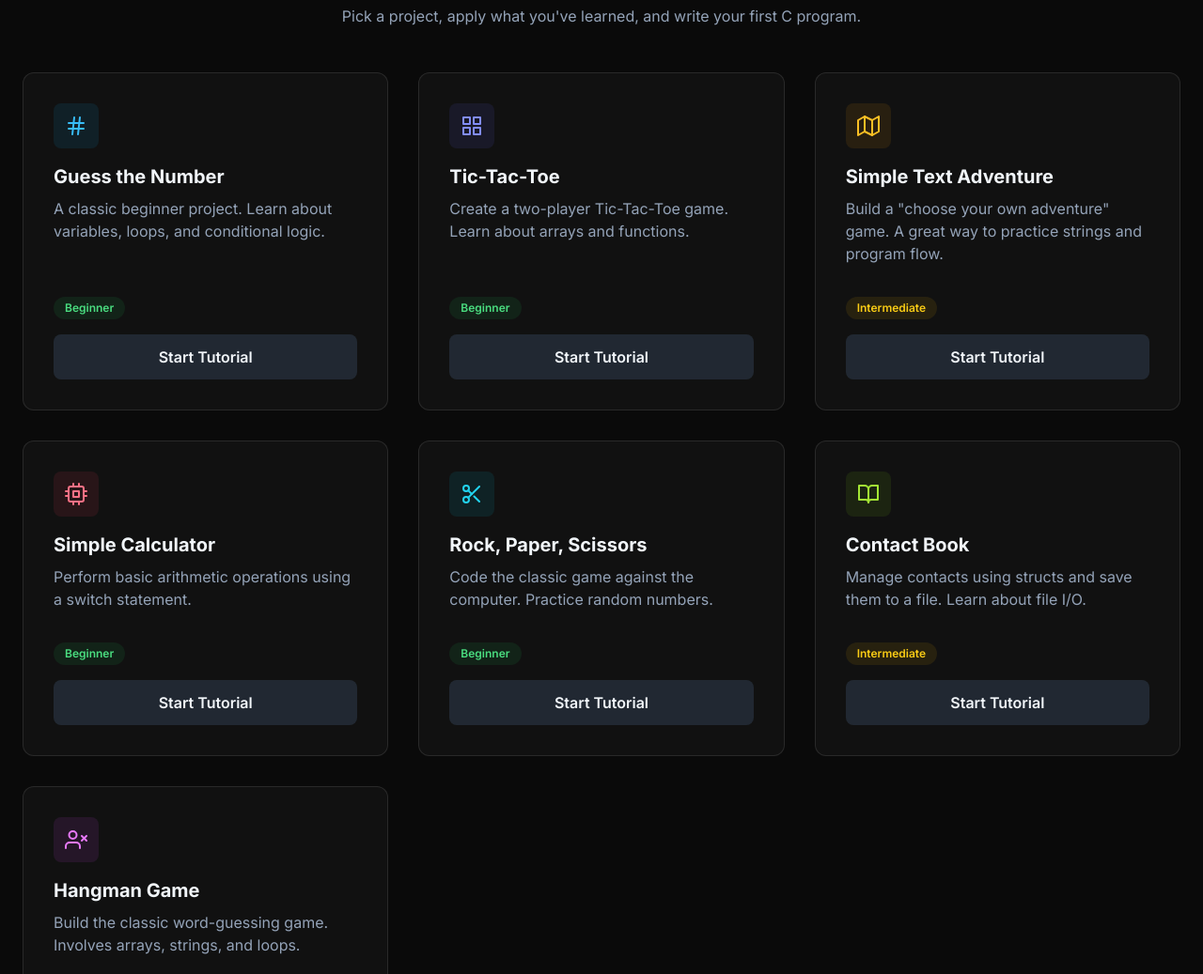
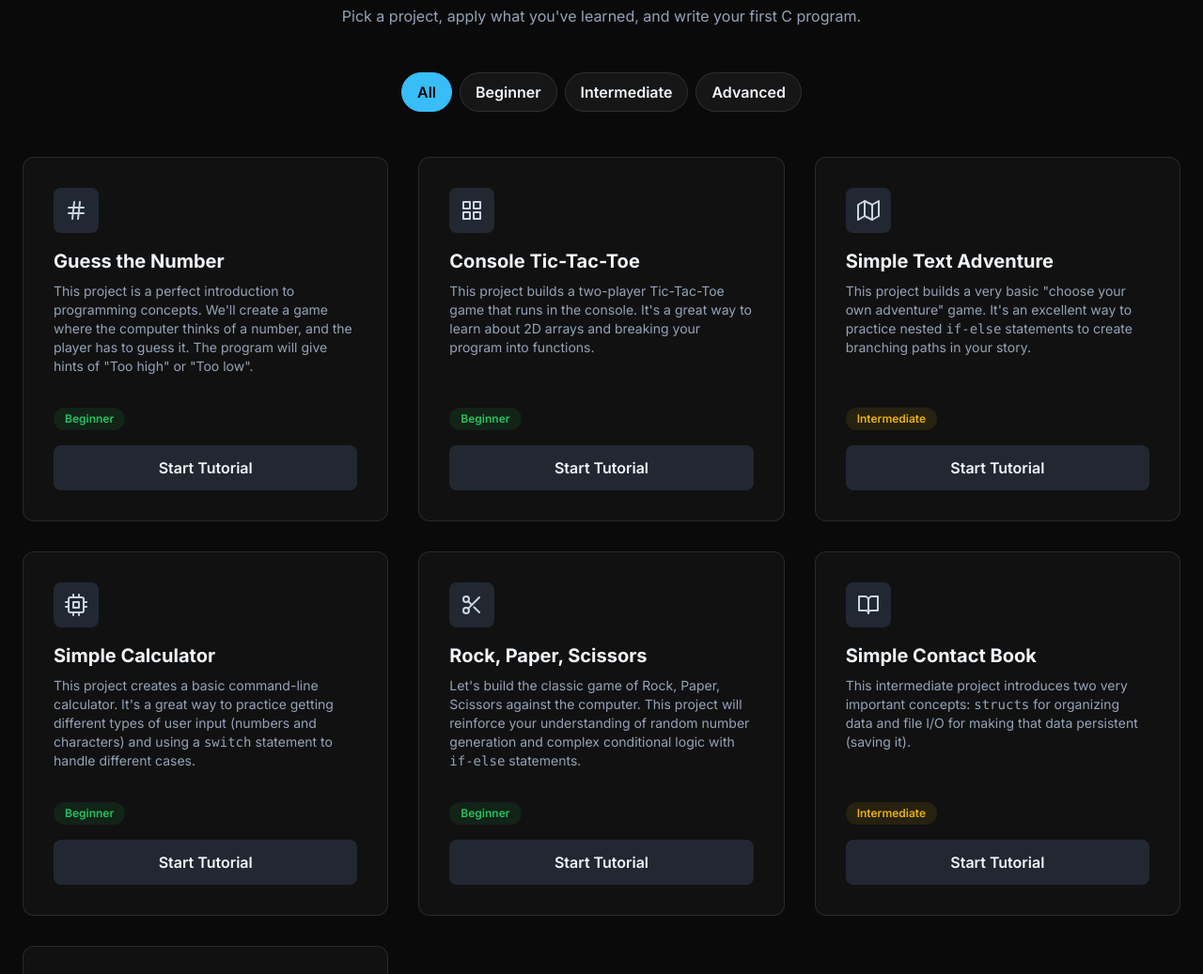
Before and after one commit to justbehrad/justbehrad.github.io, a plain HTML site: page index.html in a window 1280 px wide. Shown: the part 1181-2218 px from the top of the page at 94% size. Drawn offline with nearby package versions, Linux system fonts and the light colour scheme.

Commit message:
Update index.html

```diff
--- a/index.html
+++ b/index.html
@@ -90,6 +90,23 @@
             margin-bottom: 1rem;
             line-height: 1.75;
         }
+        .sort-btn {
+            background-color: rgba(255, 255, 255, 0.05);
+            border: 1px solid rgba(255, 255, 255, 0.1);
+            transition: all 0.2s ease;
+        }
+        .sort-btn.active {
+            background-color: #38bdf8;
+            color: #0a0a0a;
+            border-color: #38bdf8;
+        }
+        .sort-btn:hover:not(.active) {
+            background-color: rgba(255, 255, 255, 0.1);
+        }
+        /* Difficulty Tag Colors */
+        .difficulty-beginner { background-color: rgba(34, 197, 94, 0.1); color: #22c55e; }
+        .difficulty-intermediate { background-color: rgba(234, 179, 8, 0.1); color: #eab308; }
+        .difficulty-advanced { background-color: rgba(239, 68, 68, 0.1); color: #ef4444; }
     </style>
 </head>
 <body dir="ltr">
@@ -180,88 +197,25 @@
                         <p class="lang en text-slate-400 mt-2">Pick a project, apply what you've learned, and write your first C program.</p>
                         <p class="lang fa hidden text-slate-400 mt-2">یک پروژه انتخاب کنید، آموخته‌های خود را به کار ببرید و اولین برنامه C خود را بنویسید.</p>
                     </div>
-                    <div class="grid grid-cols-1 md:grid-cols-2 lg:grid-cols-3 gap-8">
-                        <div class="card-bg rounded-xl p-8 flex flex-col">
-                            <div class="flex-grow">
-                                <div class="w-12 h-12 mb-4 bg-sky-500/10 text-sky-400 rounded-lg flex items-center justify-center"><i data-feather="hash"></i></div>
-                                <h3 class="text-xl font-bold mb-2"><span class="lang en">Guess the Number</span><span class="lang fa hidden">حدس عدد</span></h3>
-                                <p class="text-slate-400 mb-4"><span class="lang en">A classic beginner project. Learn about variables, loops, and conditional logic.</span><span class="lang fa hidden">یک پروژه کلاسیک برای مبتدیان. با متغیرها، حلقه‌ها و منطق شرطی آشنا شوید.</span></p>
+
+                    <!-- Sorting Buttons -->
+                    <div class="flex justify-center flex-wrap gap-2 mb-12">
+                        <button class="sort-btn active px-4 py-2 rounded-full font-semibold" data-difficulty="all">
+                            <span class="lang en">All</span><span class="lang fa hidden">همه</span>
+                        </button>
+                        <button class="sort-btn px-4 py-2 rounded-full font-semibold" data-difficulty="beginner">
+                            <span class="lang en">Beginner</span><span class="lang fa hidden">مبتدی</span>
+                        </button>
+                        <button class="sort-btn px-4 py-2 rounded-full font-semibold" data-difficulty="intermediate">
+                            <span class="lang en">Intermediate</span><span class="lang fa hidden">متوسط</span>
+                        </button>
+                        <button class="sort-btn px-4 py-2 rounded-full font-semibold" data-difficulty="advanced">
+                            <span class="lang en">Advanced</span><span class="lang fa hidden">پیشرفته</span>
+                        </button>
                     </div>
-                            <div class="mt-4">
-                                <span class="inline-block bg-green-500/10 text-green-400 text-xs font-semibold px-3 py-1 rounded-full mb-4"><span class="lang en">Beginner</span><span class="lang fa hidden">مبتدی</span></span>
-                                <button data-project="guess-the-number" class="tutorial-btn w-full text-center font-semibold py-3 bg-slate-700/50 hover:bg-slate-700 rounded-lg transition-colors"><span class="lang en">Start Tutorial</span><span class="lang fa hidden">شروع آموزش</span></button>
-                            </div>
-                        </div>
-                        <div class="card-bg rounded-xl p-8 flex flex-col">
-                             <div class="flex-grow">
-                                <div class="w-12 h-12 mb-4 bg-indigo-500/10 text-indigo-400 rounded-lg flex items-center justify-center"><i data-feather="grid"></i></div>
-                                <h3 class="text-xl font-bold mb-2"><span class="lang en">Tic-Tac-Toe</span><span class="lang fa hidden">دوز (XO)</span></h3>
-                                <p class="text-slate-400 mb-4"><span class="lang en">Create a two-player Tic-Tac-Toe game. Learn about arrays and functions.</span><span class="lang fa hidden">یک بازی دوز دو نفره بسازید. با آرایه‌ها و توابع آشنا شوید.</span></p>
-                            </div>
-                            <div class="mt-4">
-                                 <span class="inline-block bg-green-500/10 text-green-400 text-xs font-semibold px-3 py-1 rounded-full mb-4"><span class="lang en">Beginner</span><span class="lang fa hidden">مبتدی</span></span>
-                                 <button data-project="tic-tac-toe" class="tutorial-btn w-full text-center font-semibold py-3 bg-slate-700/50 hover:bg-slate-700 rounded-lg transition-colors"><span class="lang en">Start Tutorial</span><span class="lang fa hidden">شروع آموزش</span></button>
-                            </div>
-                        </div>
-                        <div class="card-bg rounded-xl p-8 flex flex-col">
-                             <div class="flex-grow">
-                                <div class="w-12 h-12 mb-4 bg-amber-500/10 text-amber-400 rounded-lg flex items-center justify-center"><i data-feather="map"></i></div>
-                                <h3 class="text-xl font-bold mb-2"><span class="lang en">Simple Text Adventure</span><span class="lang fa hidden">ماجراجویی متنی ساده</span></h3>
-                                <p class="text-slate-400 mb-4"><span class="lang en">Build a "choose your own adventure" game. A great way to practice strings and program flow.</span><span class="lang fa hidden">یک بازی "ماجراجویی خودت را انتخاب کن" بسازید. راهی عالی برای تمرین رشته‌ها و جریان برنامه.</span></p>
-                            </div>
-                            <div class="mt-4">
-                                <span class="inline-block bg-yellow-500/10 text-yellow-400 text-xs font-semibold px-3 py-1 rounded-full mb-4"><span class="lang en">Intermediate</span><span class="lang fa hidden">متوسط</span></span>
-                                <button data-project="text-adventure" class="tutorial-btn w-full text-center font-semibold py-3 bg-slate-700/50 hover:bg-slate-700 rounded-lg transition-colors"><span class="lang en">Start Tutorial</span><span class="lang fa hidden">شروع آموزش</span></button>
-                            </div>
-                        </div>
-                        <!-- NEW PROJECT 1 -->
-                        <div class="card-bg rounded-xl p-8 flex flex-col">
-                            <div class="flex-grow">
-                                <div class="w-12 h-12 mb-4 bg-rose-500/10 text-rose-400 rounded-lg flex items-center justify-center"><i data-feather="cpu"></i></div>
-                                <h3 class="text-xl font-bold mb-2"><span class="lang en">Simple Calculator</span><span class="lang fa hidden">ماشین حساب ساده</span></h3>
-                                <p class="text-slate-400 mb-4"><span class="lang en">Perform basic arithmetic operations using a switch statement.</span><span class="lang fa hidden">عملیات اصلی ریاضی را با استفاده از دستور سوییچ انجام دهید.</span></p>
-                            </div>
-                            <div class="mt-4">
-                                <span class="inline-block bg-green-500/10 text-green-400 text-xs font-semibold px-3 py-1 rounded-full mb-4"><span class="lang en">Beginner</span><span class="lang fa hidden">مبتدی</span></span>
-                                <button data-project="simple-calculator" class="tutorial-btn w-full text-center font-semibold py-3 bg-slate-700/50 hover:bg-slate-700 rounded-lg transition-colors"><span class="lang en">Start Tutorial</span><span class="lang fa hidden">شروع آموزش</span></button>
-                            </div>
-                        </div>
-                        <!-- NEW PROJECT 2 -->
-                        <div class="card-bg rounded-xl p-8 flex flex-col">
-                             <div class="flex-grow">
-                                <div class="w-12 h-12 mb-4 bg-cyan-500/10 text-cyan-400 rounded-lg flex items-center justify-center"><i data-feather="scissors"></i></div>
-                                <h3 class="text-xl font-bold mb-2"><span class="lang en">Rock, Paper, Scissors</span><span class="lang fa hidden">سنگ، کاغذ، قیچی</span></h3>
-                                <p class="text-slate-400 mb-4"><span class="lang en">Code the classic game against the computer. Practice random numbers.</span><span class="lang fa hidden">بازی کلاسیک را در برابر کامپیوتر کدنویسی کنید. اعداد تصادفی را تمرین کنید.</span></p>
-                            </div>
-                            <div class="mt-4">
-                                 <span class="inline-block bg-green-500/10 text-green-400 text-xs font-semibold px-3 py-1 rounded-full mb-4"><span class="lang en">Beginner</span><span class="lang fa hidden">مبتدی</span></span>
-                                 <button data-project="rock-paper-scissors" class="tutorial-btn w-full text-center font-semibold py-3 bg-slate-700/50 hover:bg-slate-700 rounded-lg transition-colors"><span class="lang en">Start Tutorial</span><span class="lang fa hidden">شروع آموزش</span></button>
-                            </div>
-                        </div>
-                        <!-- NEW PROJECT 3 -->
-                        <div class="card-bg rounded-xl p-8 flex flex-col">
-                             <div class="flex-grow">
-                                <div class="w-12 h-12 mb-4 bg-lime-500/10 text-lime-400 rounded-lg flex items-center justify-center"><i data-feather="book-open"></i></div>
-                                <h3 class="text-xl font-bold mb-2"><span class="lang en">Contact Book</span><span class="lang fa hidden">دفترچه تلفن</span></h3>
-                                <p class="text-slate-400 mb-4"><span class="lang en">Manage contacts using structs and save them to a file. Learn about file I/O.</span><span class="lang fa hidden">مخاطبین را با struct مدیریت کرده و در فایل ذخیره کنید. با ورودی/خروجی فایل آشنا شوید.</span></p>
-                            </div>
-                            <div class="mt-4">
-                                <span class="inline-block bg-yellow-500/10 text-yellow-400 text-xs font-semibold px-3 py-1 rounded-full mb-4"><span class="lang en">Intermediate</span><span class="lang fa hidden">متوسط</span></span>
-                                <button data-project="contact-book" class="tutorial-btn w-full text-center font-semibold py-3 bg-slate-700/50 hover:bg-slate-700 rounded-lg transition-colors"><span class="lang en">Start Tutorial</span><span class="lang fa hidden">شروع آموزش</span></button>
-                            </div>
-                        </div>
-                        <!-- NEW PROJECT 4 -->
-                        <div class="card-bg rounded-xl p-8 flex flex-col">
-                             <div class="flex-grow">
-                                <div class="w-12 h-12 mb-4 bg-fuchsia-500/10 text-fuchsia-400 rounded-lg flex items-center justify-center"><i data-feather="user-x"></i></div>
-                                <h3 class="text-xl font-bold mb-2"><span class="lang en">Hangman Game</span><span class="lang fa hidden">بازی هنگمن</span></h3>
-                                <p class="text-slate-400 mb-4"><span class="lang en">Build the classic word-guessing game. Involves arrays, strings, and loops.</span><span class="lang fa hidden">بازی کلاسیک حدس کلمه را بسازید. شامل آرایه‌ها، رشته‌ها و حلقه‌ها می‌شود.</span></p>
-                            </div>
-                            <div class="mt-4">
-                                <span class="inline-block bg-red-500/10 text-red-400 text-xs font-semibold px-3 py-1 rounded-full mb-4"><span class="lang en">Advanced</span><span class="lang fa hidden">پیشرفته</span></span>
-                                <button data-project="hangman" class="tutorial-btn w-full text-center font-semibold py-3 bg-slate-700/50 hover:bg-slate-700 rounded-lg transition-colors"><span class="lang en">Start Tutorial</span><span class="lang fa hidden">شروع آموزش</span></button>
-                            </div>
-                        </div>
+
+                    <div id="projects-grid" class="grid grid-cols-1 md:grid-cols-2 lg:grid-cols-3 gap-8">
+                        <!-- Projects will be dynamically inserted here by JavaScript -->
                     </div>
                 </div>
             </section>
@@ -347,7 +301,6 @@ int main() {
     </footer>
 
     <script>
-        window.onload = function() {
         // --- DATA STORE ---
         const contentData = {
             en: {
@@ -1226,7 +1179,6 @@ int main() {
         const mainContent = document.getElementById('main-content');
         const tutorialView = document.getElementById('tutorial-view');
         const conceptCards = document.querySelectorAll('[data-concept]');
-            const tutorialButtons = document.querySelectorAll('.tutorial-btn');
         const backButton = document.getElementById('back-to-main');
 
         const tutorialTitle = document.getElementById('tutorial-title');
@@ -1236,6 +1188,9 @@ int main() {
 
         const langSwitcher = document.getElementById('lang-switcher');
         let currentLang = 'en';
+
+        const projectsGrid = document.getElementById('projects-grid');
+        const sortButtons = document.querySelectorAll('.sort-btn');
 
         // --- Functions ---
         function showArticle(data) {
@@ -1312,6 +1267,68 @@ int main() {
             });
         }
 
+        function renderProjects(difficulty = 'all') {
+            projectsGrid.innerHTML = '';
+            const projects = Object.keys(contentData.en).filter(key => !['variables', 'conditionals', 'loops', 'functions'].includes(key));
+
+            const difficultyMap = {
+                'guess-the-number': 'beginner', 'tic-tac-toe': 'beginner', 'simple-calculator': 'beginner', 'rock-paper-scissors': 'beginner', 'digital-clock': 'beginner',
+                'text-adventure': 'intermediate', 'contact-book': 'intermediate', 'caesar-cipher': 'intermediate', 'number-to-words': 'intermediate',
+                'hangman': 'advanced', 'banking-system': 'advanced'
+            };
+
+            const iconMap = {
+                'guess-the-number': 'hash', 'tic-tac-toe': 'grid', 'simple-calculator': 'cpu', 'rock-paper-scissors': 'scissors', 'digital-clock': 'clock',
+                'text-adventure': 'map', 'contact-book': 'book-open', 'caesar-cipher': 'lock', 'number-to-words': 'repeat',
+                'hangman': 'user-x', 'banking-system': 'dollar-sign'
+            };
+
+            projects.forEach(key => {
+                const projectDifficulty = difficultyMap[key] || 'beginner';
+                if (difficulty !== 'all' && projectDifficulty !== difficulty) {
+                    return;
+                }
+
+                const projectEn = contentData.en[key];
+                const projectFa = contentData.fa[key];
+                const icon = iconMap[key] || 'code';
+
+                const card = document.createElement('div');
+                card.className = 'card-bg rounded-xl p-8 flex flex-col';
+                card.innerHTML = `
+                    <div class="flex-grow">
+                        <div class="w-12 h-12 mb-4 bg-slate-700/50 text-slate-300 rounded-lg flex items-center justify-center"><i data-feather="${icon}"></i></div>
+                        <h3 class="text-xl font-bold mb-2"><span class="lang en">${projectEn.title.replace('Project: ', '')}</span><span class="lang fa hidden">${projectFa.title.replace('پروژه: ', '')}</span></h3>
+                        <p class="text-slate-400 mb-4 text-sm">${projectEn.content.match(/<p>(.*?)<\/p>/)[1]}</p>
+                    </div>
+                    <div class="mt-4">
+                        <span class="difficulty-tag difficulty-${projectDifficulty} text-xs font-semibold px-3 py-1 rounded-full mb-4 inline-block">
+                            <span class="lang en">${projectDifficulty.charAt(0).toUpperCase() + projectDifficulty.slice(1)}</span>
+                            <span class="lang fa hidden">${projectDifficulty === 'beginner' ? 'مبتدی' : (projectDifficulty === 'intermediate' ? 'متوسط' : 'پیشرفته')}</span>
+                        </span>
+                        <button data-project="${key}" class="tutorial-btn w-full text-center font-semibold py-3 bg-slate-700/50 hover:bg-slate-700 rounded-lg transition-colors"><span class="lang en">Start Tutorial</span><span class="lang fa hidden">شروع آموزش</span></button>
+                    </div>
+                `;
+                projectsGrid.appendChild(card);
+            });
+
+            feather.replace();
+
+            // Re-attach event listeners to the new buttons
+            projectsGrid.querySelectorAll('.tutorial-btn').forEach(button => {
+                button.addEventListener('click', () => {
+                    const projectName = button.dataset.project;
+                    const data = {
+                        en: contentData.en[projectName],
+                        fa: contentData.fa[projectName]
+                    };
+                    showArticle(data);
+                });
+            });
+
+            updateLanguageUI();
+        }
+
         // --- Initial Setup and Event Listeners ---
         feather.replace();
 
@@ -1321,17 +1338,6 @@ int main() {
                 const data = {
                     en: contentData.en[conceptName],
                     fa: contentData.fa[conceptName]
-                    };
-                    showArticle(data);
-                });
-            });
-
-            tutorialButtons.forEach(button => {
-                button.addEventListener('click', () => {
-                    const projectName = button.dataset.project;
-                    const data = {
-                        en: contentData.en[projectName],
-                        fa: contentData.fa[projectName]
                 };
                 showArticle(data);
             });
@@ -1354,9 +1360,17 @@ int main() {
             updateLanguageUI();
         });
 
-            // Initial UI update
+        sortButtons.forEach(button => {
+            button.addEventListener('click', () => {
+                sortButtons.forEach(btn => btn.classList.remove('active'));
+                button.classList.add('active');
+                renderProjects(button.dataset.difficulty);
+            });
+        });
+
+        // Initial Render
+        renderProjects();
         updateLanguageUI();
-        };
     </script>
 </body>
 </html>
```
Lines whose indentation alone changed are shown as unchanged.
